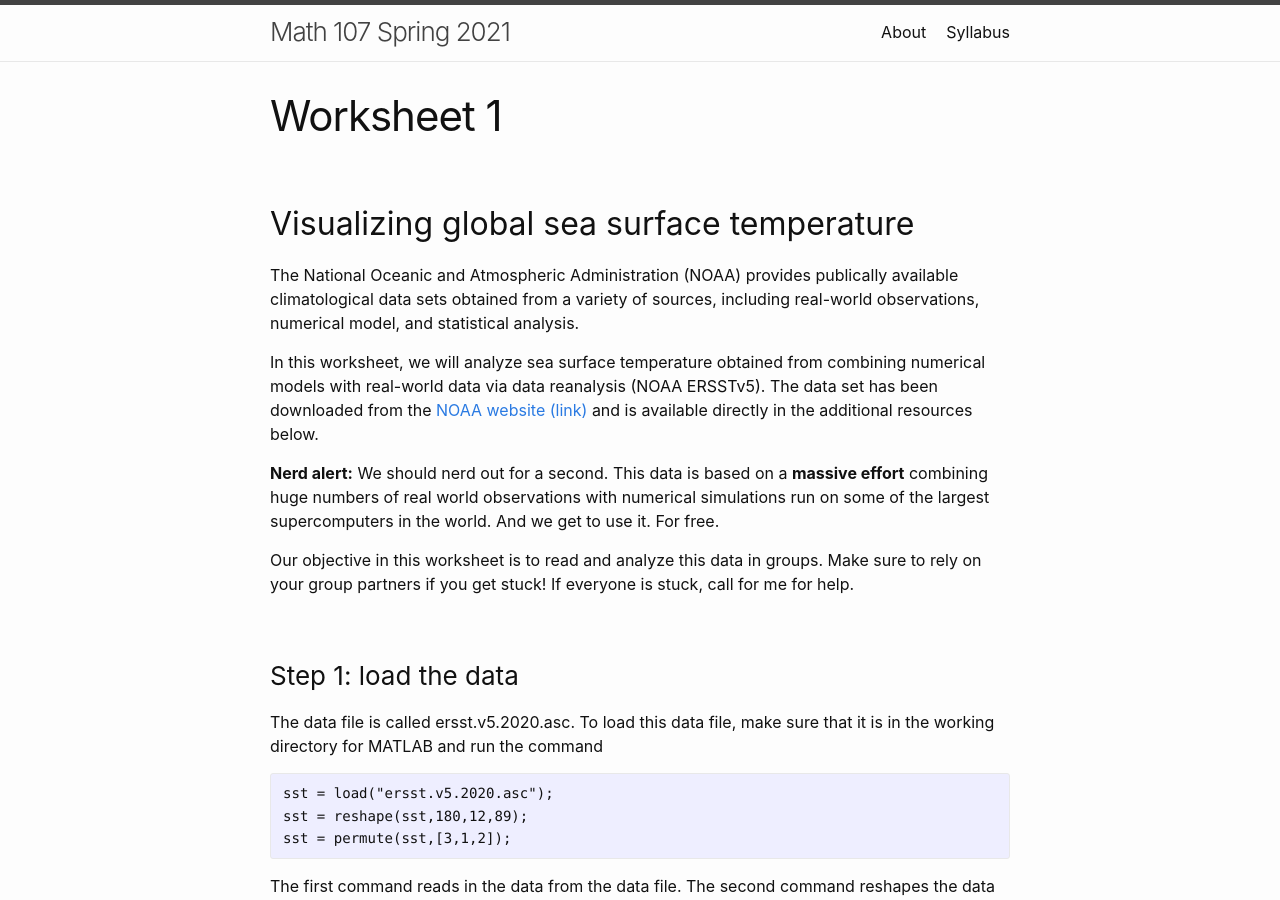
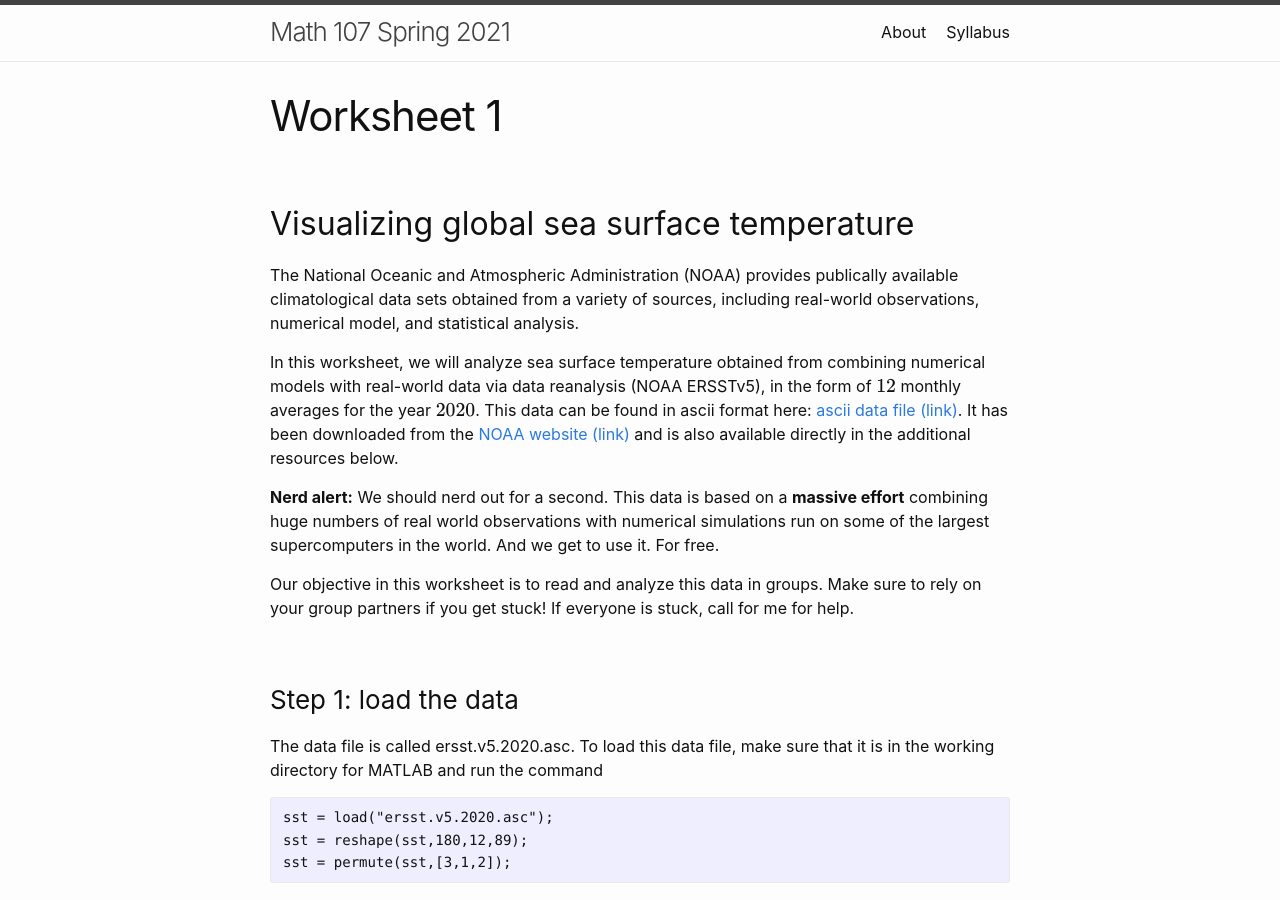
Before and after one commit to wcasper/math107spring2021, a Jekyll site: the page built from worksheets/ws1/ws1.md, in a window 1280 px wide and 900 px high. Built offline with Jekyll 4.4.1, drawn with Linux system fonts in a browser that asks for light colours.

Commit message:
included link at beginning

```diff
--- a/worksheets/ws1/ws1.md
+++ b/worksheets/ws1/ws1.md
@@ -10,7 +10,7 @@ The National Oceanic and Atmospheric Administration (NOAA) provides publically
 available climatological data sets obtained from a variety of sources,
 including real-world observations, numerical model, and statistical analysis.
 
-In this worksheet, we will analyze sea surface temperature obtained from combining numerical models with real-world data via data reanalysis (NOAA ERSSTv5).  The data set has been downloaded from the <a target="_parent" href="https://www.ncdc.noaa.gov/data-access/marineocean-data/extended-reconstructed-sea-surface-temperature-ersst-v5"> NOAA website (link)</a> and is available directly in the additional resources below.
+In this worksheet, we will analyze sea surface temperature obtained from combining numerical models with real-world data via data reanalysis (NOAA ERSSTv5), in the form of $$12$$ monthly averages for the year $$2020$$.  This data can be found in ascii format here: <a target="_parent" href="https://wcasper.github.io/math107spring2021/worksheets/ws1/ersst.v5.2020.asc">ascii data file (link)</a>.  It has been downloaded from the <a target="_parent" href="https://www.ncdc.noaa.gov/data-access/marineocean-data/extended-reconstructed-sea-surface-temperature-ersst-v5"> NOAA website (link)</a> and is also available directly in the additional resources below.
 
 **Nerd alert:**  We should nerd out for a second.  This data is based on a **massive effort** combining huge numbers of real world observations with numerical simulations run on some of the largest supercomputers in the world.  And we get to use it.  For free.
 
```
